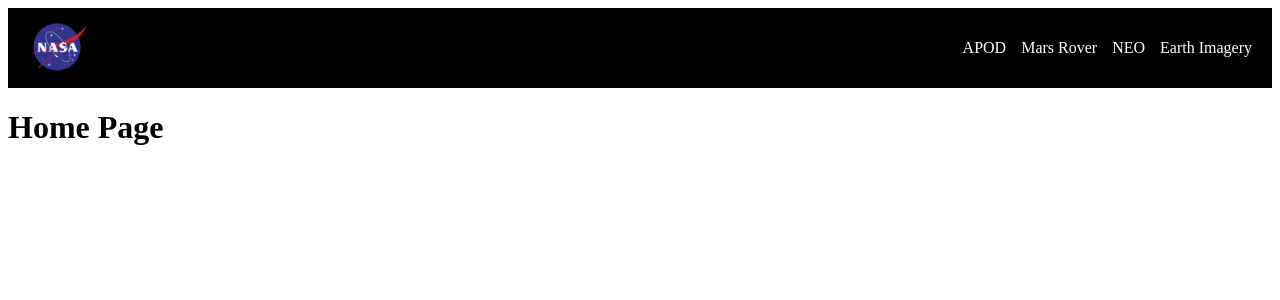
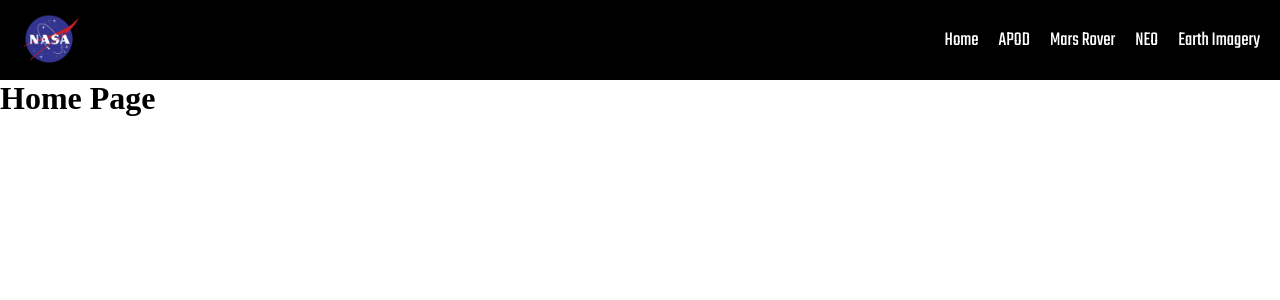
Before and after one commit to JosipVojkovic/Internship-16-NASA, a React (Vite) app: page / in a window 1280 px wide. Shown: the top 300 px of the page. Built offline with nearby package versions, Linux system fonts and the light colour scheme.

Commit message:
Connect nav-links with pages

```diff
--- a/src/App.tsx
+++ b/src/App.tsx
@@ -17,10 +17,16 @@ function App() {
         <Route element={<MainLayout />}>
           <Route path={routes.HOME} element={<HomePage />}></Route>
           <Route path={routes.APOD} element={<ApodPage />}></Route>
-          <Route path={routes.HOME} element={<MarsRoverPage />}></Route>
-          <Route path={routes.APOD} element={<NeoTrackerPage />}></Route>
-          <Route path={routes.APOD} element={<EarthImageryPage />}></Route>
-          <Route path={routes.APOD} element={<PageNotFound />}></Route>
+          <Route path={routes.MARS_ROVER} element={<MarsRoverPage />}></Route>
+          <Route path={routes.NEO_TRACKER} element={<NeoTrackerPage />}></Route>
+          <Route
+            path={routes.EARTH_IMAGERY}
+            element={<EarthImageryPage />}
+          ></Route>
+          <Route
+            path={routes.PAGE_NOT_FOUND}
+            element={<PageNotFound />}
+          ></Route>
         </Route>
       </Routes>
     </BrowserRouter>
--- a/src/components/Navbar.css
+++ b/src/components/Navbar.css
@@ -4,13 +4,12 @@
   align-items: center;
   background-color: black;
   padding: 0 20px;
-  color: white;
+  font-family: var(--font-ui);
 }
 
 .main-nav > .logo {
   display: flex;
   width: 60px;
-  height: 60px;
   padding: 10px 0;
 }
 
@@ -18,8 +17,13 @@
   width: 100%;
 }
 
-.main-nav > ul {
-  list-style-type: none;
+.main-nav > .nav-links {
   display: flex;
-  gap: 15px;
+  gap: 20px;
+  font-size: 20px;
 }
+
+.main-nav > .nav-links > a {
+  text-decoration: none;
+  color: white;
+}
--- a/src/components/Navbar.tsx
+++ b/src/components/Navbar.tsx
@@ -1,5 +1,6 @@
 import "./Navbar.css";
 import nasaLogo from "../assets/images/NASA-logo.png";
+import { Link } from "react-router-dom";
 
 export function Navbar() {
   return (
@@ -7,12 +8,13 @@ export function Navbar() {
       <div className="logo">
         <img src={nasaLogo} alt="NASA logo" />
       </div>
-      <ul>
-        <li>APOD</li>
-        <li>Mars Rover</li>
-        <li>NEO</li>
-        <li>Earth Imagery</li>
-      </ul>
+      <div className="nav-links">
+        <Link to="/">Home</Link>
+        <Link to="/apod">APOD</Link>
+        <Link to="/mars-rover">Mars Rover</Link>
+        <Link to="/neo-tracker">NEO</Link>
+        <Link to="/earth-imagery">Earth Imagery</Link>
+      </div>
     </nav>
   );
 }
--- a/src/index.css
+++ b/src/index.css
@@ -1,6 +1,12 @@
 :root {
   --font-ui: "Teko", sans-serif;
   --content-font: "Orbitron", sans-serif;
+}
+
+* {
+  box-sizing: border-box;
+  margin: 0;
+  padding: 0;
 }
 
 @font-face {
```
